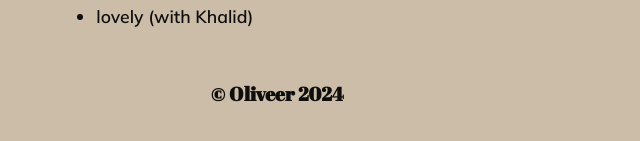
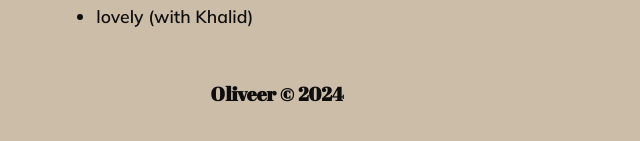
Before and after one commit to mooliver/about-billie-eilish, a plain HTML site: page index.html in a window 1280 px wide. Shown: the part 2853-2994 px from the top of the page, 363-1003 px from the left. Drawn offline with Linux system fonts and the light colour scheme.

Commit message:
changed footer

```diff
--- a/index.html
+++ b/index.html
@@ -128,7 +128,7 @@
         </article>
     </section>
     <footer>
-        &copy; Oliveer 2024
+        Oliveer &copy; 2024
     </footer>
 </body>
 </html>
```
